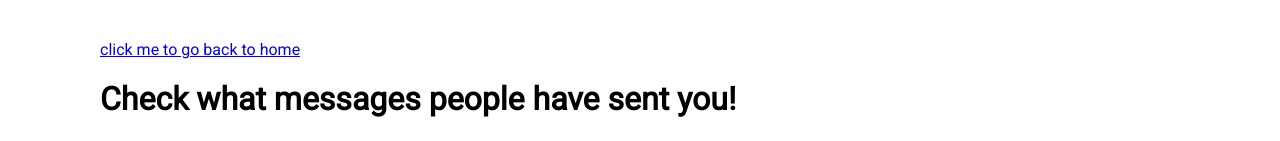
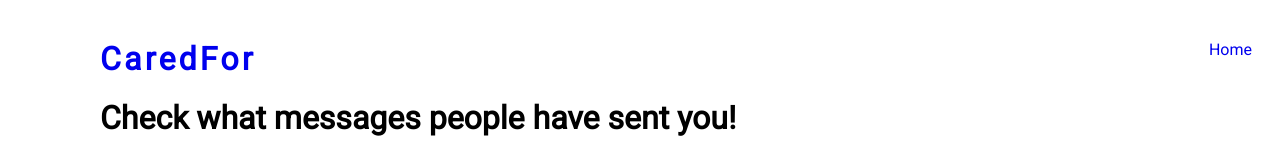
Before and after one commit to jarrensj/sti, a Next.js app: page /check in a window 1280 px wide. Shown: the top 141 px of the page. Built offline with nearby package versions, Linux system fonts and the light colour scheme; no server answers; the database is empty.

Commit message:
style navbar and add navbrand

```diff
--- a/components/NavBar.tsx
+++ b/components/NavBar.tsx
@@ -1,8 +1,13 @@
 import Link from 'next/link'
-
+import styles from './navbar.module.css'
 const NavBar = () => {
   return (
-      <Link href="/">click me to go back to home</Link>
+    <div className={styles.nav}>
+      <div className={styles.navlinks}>
+        <Link href="/" className={styles.navbrand}>CaredFor</Link>
+        <Link href="/" className={styles.link}>Home</Link>
+      </div>
+    </div>
     );
   };
 
--- /dev/null
+++ b/components/navbar.module.css
@@ -0,0 +1,24 @@
+.nav {
+  /* margin: auto;
+  padding: 2em; */
+  width: 90vw;
+}
+
+.navlinks {
+  justify-content: space-between;
+  display: flex;
+}
+
+.navbrand {
+  font-size: 2em;
+  letter-spacing: 0.1em;
+  font-weight: bold;
+}
+
+a.navbrand, .link {
+  text-decoration: none;
+}
+
+a.navbrand:visited, .link:visited {
+  color: #000000;
+}
```
